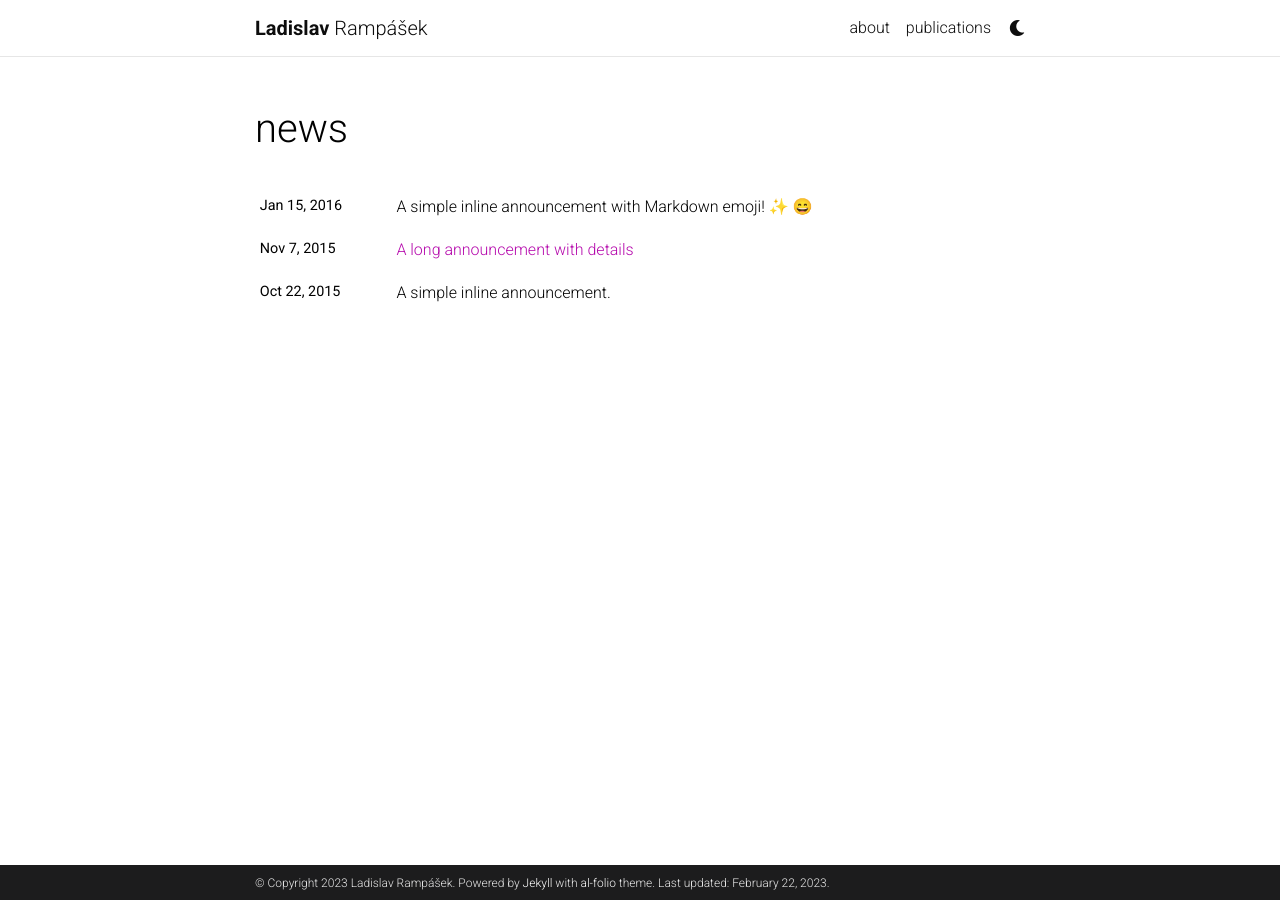
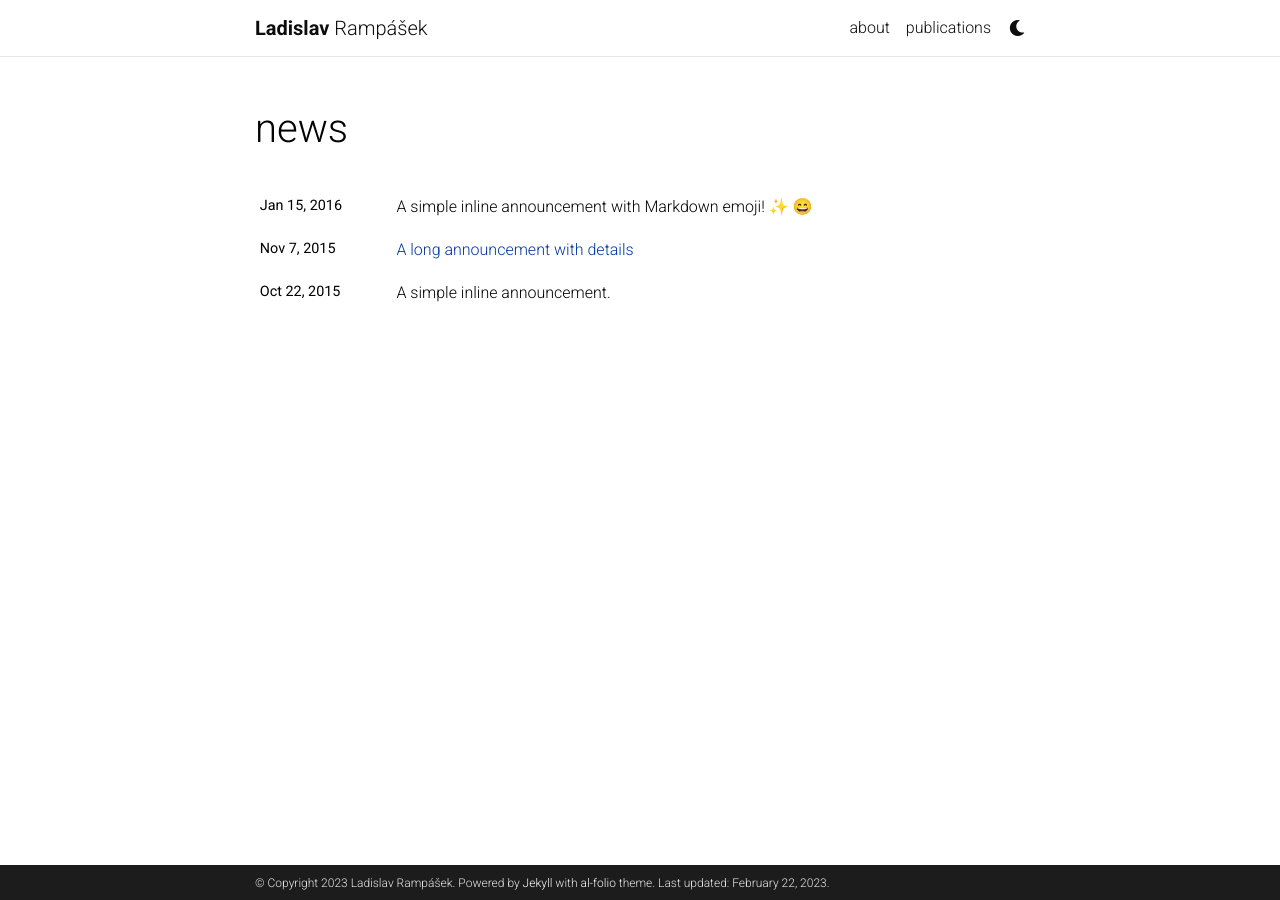
Before and after one commit to rampasek/rampasek.github.io, a Jekyll site: the page built from news.html, in a window 1280 px wide. Built offline with Jekyll 4.4.1, drawn with Linux system fonts in a browser that asks for light colours; full-size pictures stand in for the smaller copies a plugin makes; emoji names are drawn with the system emoji font; comment, search, counter and statistics services are not loaded; a style sheet for code colours, icons or effects is not loaded.

Commit message:
modified style

```diff
--- a/_layouts/bib.html
+++ b/_layouts/bib.html
@@ -62,7 +62,7 @@
             {%- if forloop.last and author_array_limit == author_array_size -%}and&nbsp;{%- endif -%}
           {%- endif -%}
           {%- if author_is_self -%}
-            <em>{{author.first}} {{author.last}}</em>
+            <b>{{author.first}} {{author.last}}</b>
           {%- else -%}
             {%- if coauthor_url -%}
               <a href="{{coauthor_url}}">{{author.first}} {{author.last}}</a>
--- a/_sass/_base.scss
+++ b/_sass/_base.scss
@@ -519,6 +519,7 @@ footer.sticky-bottom {
         }
       }
       .title {
+        font-size: 1.2rem;
         font-weight: bolder;
       }
       .author {
--- a/_sass/_themes.scss
+++ b/_sass/_themes.scss
@@ -7,8 +7,8 @@
   --global-code-bg-color: #{$code-bg-color-light};
   --global-text-color: #{$black-color};
   --global-text-color-light: #{$grey-color};
-  --global-theme-color: #{$purple-color};
-  --global-hover-color: #{$purple-color};
+  --global-theme-color: #{$blue-color-dark};
+  --global-hover-color: #{$blue-color-dark};
   --global-footer-bg-color: #{$grey-color-dark};
   --global-footer-text-color: #{$grey-color-light};
   --global-footer-link-color: #{$white-color};
```
Also changed, not shown: _layouts/about.html (+9 -6 lines).
